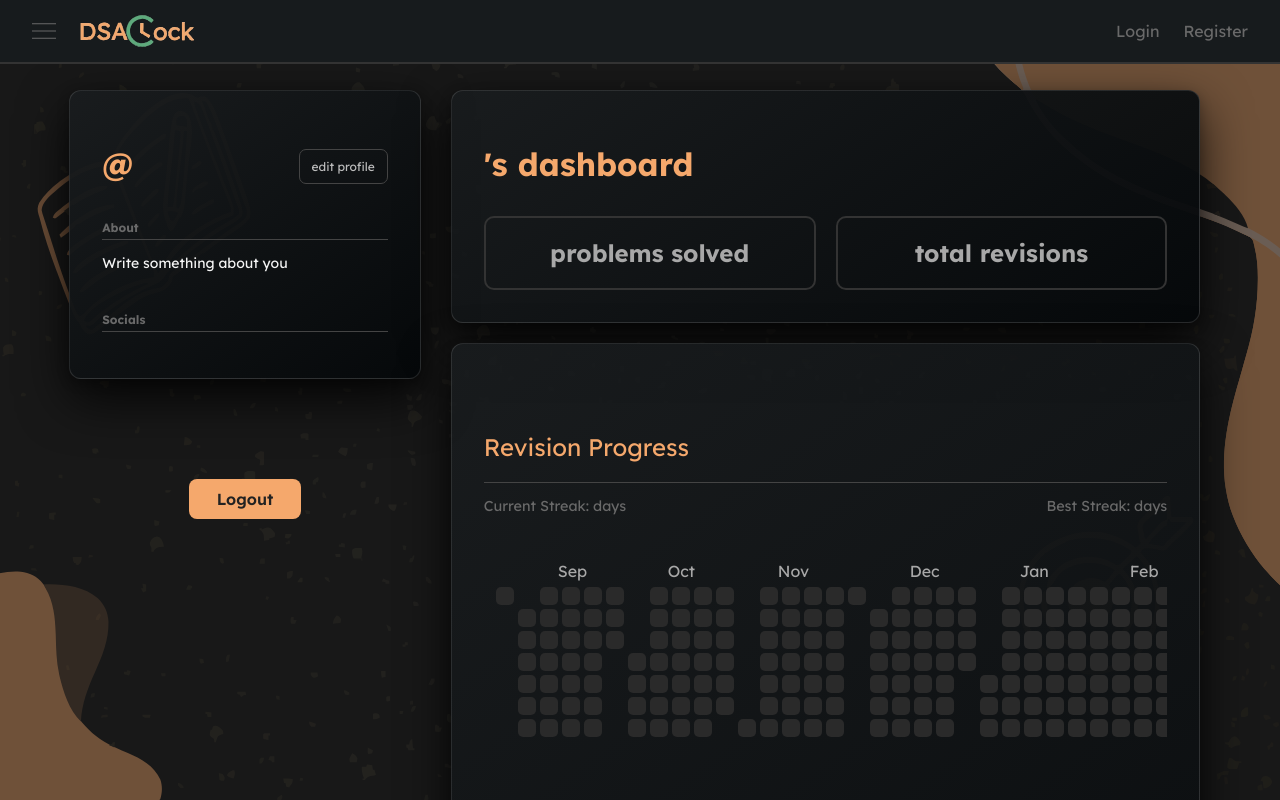
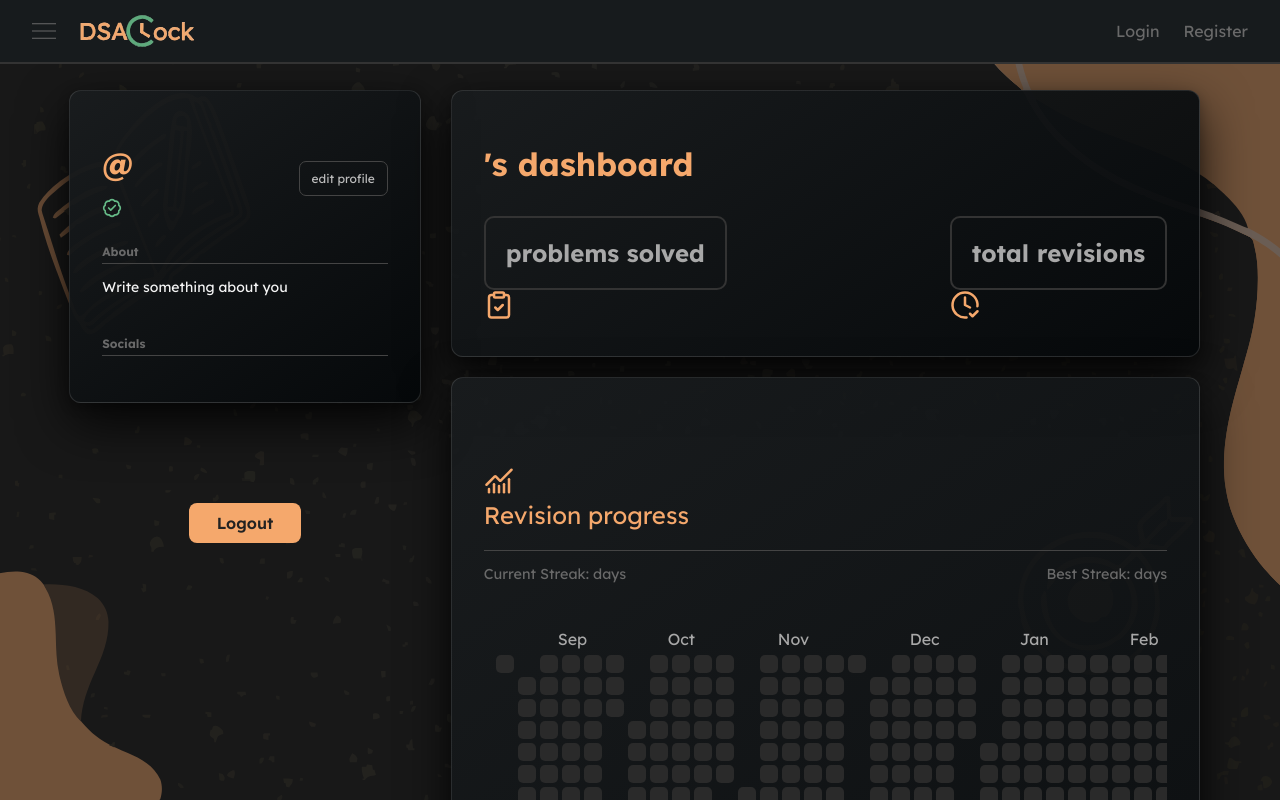
Before and after one commit to atanu2005-ai/DSAClock, a React (Vite) app in the folder frontend/: page /profile in a window 1280 px wide. Shown: the top 800 px of the page. Built offline with nearby package versions, Linux system fonts and the light colour scheme; no server answers; sample sign-in values are in the browser's storage.

Commit message:
feat(Profile): add few icons in profile page

```diff
--- a/frontend/src/pages/Profile.jsx
+++ b/frontend/src/pages/Profile.jsx
@@ -1,6 +1,7 @@
 import {Link} from "react-router-dom";
 import {useState, useEffect} from "react";
 import { useNavigate } from "react-router-dom";
+import {BadgeCheck, ClipboardCheck, ClockCheck, ChartNoAxesCombined} from "lucide-react";
 
 function Profile() {
     const [user, setUser] = useState(null);
@@ -203,6 +204,9 @@ function Profile() {
                     <div className={"profile-header"}>
                         <div className={"profile-info"}>
                             <h1>@{user?.username}</h1>
+                            <div className={"username-badge"}>
+                                <BadgeCheck size={20}/>
+                            </div>
                         </div>
 
                         <button className ="edit-profile-button" onClick={() => setShowEditForm(true)}>
@@ -212,16 +216,16 @@ function Profile() {
 
                     <div className={"profile-info"}>
                         <h3>About</h3>
-                        <hr className={"card-divider"}/>
                     </div>
+                    <hr className={"card-divider"}/>
                     <div className={"about-section"}>
                         <p>{user?.about || "Write something about you"}</p>
                     </div>
 
                     <div className={"profile-info"}>
                         <h3>Socials</h3>
-                        <hr className={"card-divider"}/>
                     </div>
+                    <hr className={"card-divider"}/>
                     <div className={"social-links"}>
                         {user?.leetcodeProfileUrl && (
                             <a href={user.leetcodeProfileUrl}
@@ -292,20 +296,35 @@ function Profile() {
                     <p>{user?.email}</p>
 
                     <div className={"profile-stats"}>
-                        <div className={"stat"}>
-                            <h1>{user?.totalProblemsSolved} <h2>problems solved</h2></h1>
+                        <div className={"stat-box"}>
+                            <div className={"stat"}>
+                                <h1>{user?.totalProblemsSolved} <h2>problems solved</h2></h1>
+                            </div>
+                            <div className={"stat-icons"}>
+                                <ClipboardCheck size={30} color={"#f5a86c"}/>
+                            </div>
                         </div>
 
-                        <div className={"stat"}>
-                            <h1>{user?.totalRevisions} <h2>total revisions</h2></h1>
+                        <div className={"stat-box"}>
+                            <div className={"stat"}>
+                                <h1>{user?.totalRevisions} <h2>total revisions</h2></h1>
+                            </div>
+                            <div className={"stat-icons"}>
+                                <ClockCheck size={30} color={"#f5a86c"}/>
+                            </div>
                         </div>
                     </div>
                 </div>
 
                 <div className={"profile-card"}>
                     <div className="revision-progress">
-                        <h2>Revision Progress</h2>
 
+                        <div className={"revision-progress-title"}>
+                            <div className={"revision-icon"}>
+                                <ChartNoAxesCombined size={30} color={"#f5a86c"}/>
+                            </div>
+                            <h2>Revision progress</h2>
+                        </div>
                         <hr className={"card-divider"}/>
 
                         <div className="streak-stats">
```
